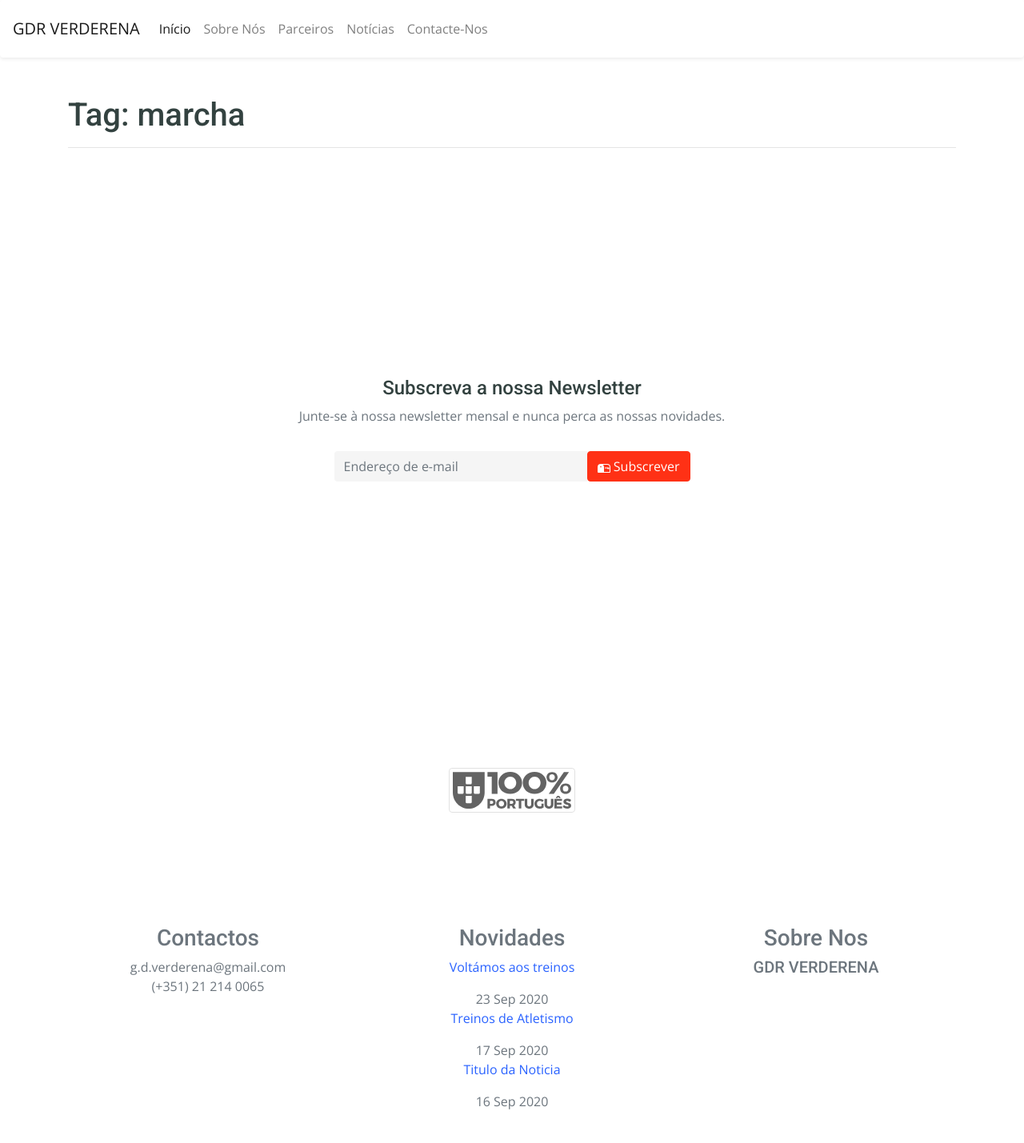
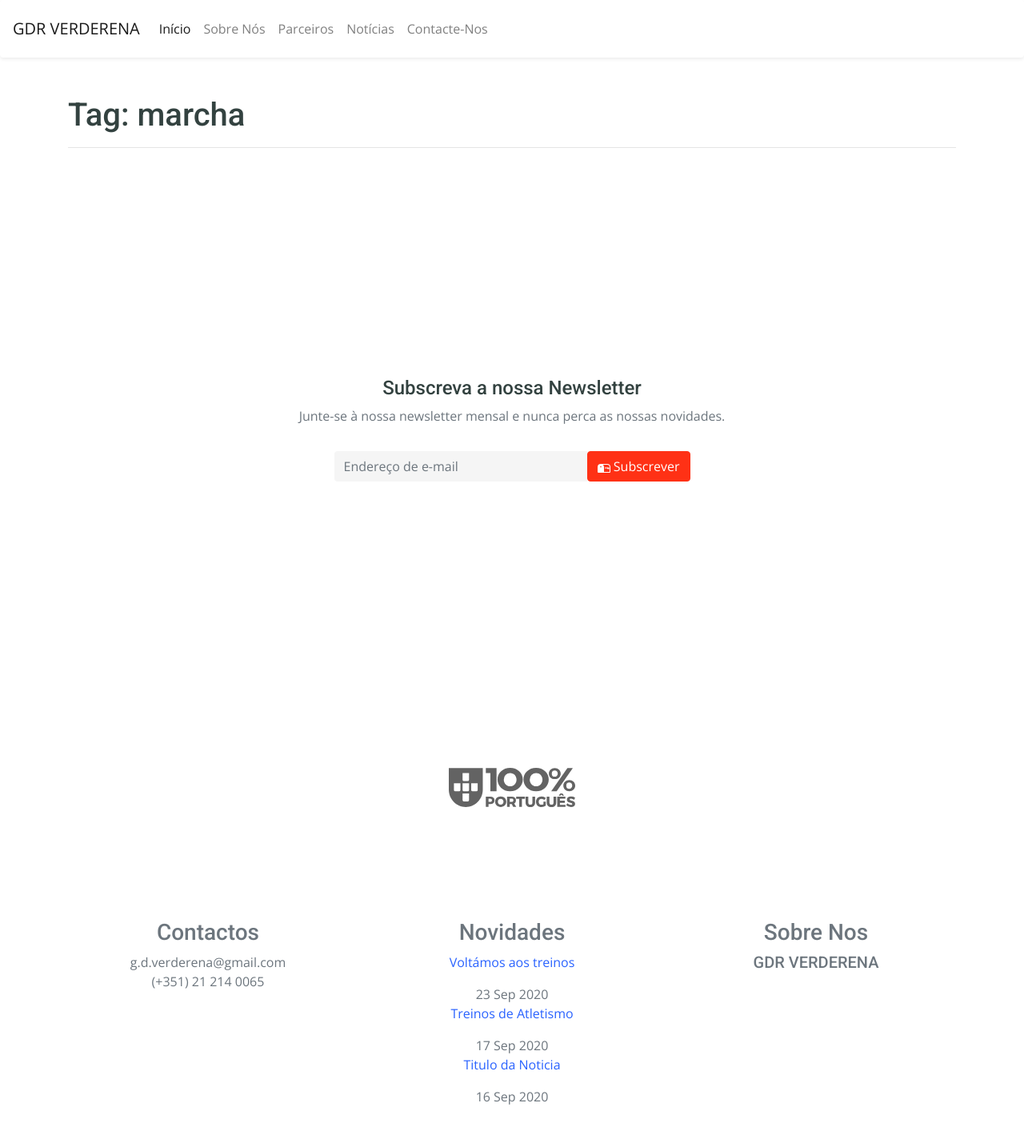
Before and after one commit to GDR-Verderena/gdr-verderena.github.io, a Jekyll site: the page built from tag/marcha.md, in a window 1280 px wide. Shown: the whole page at 80% size. Built offline with Jekyll 4.4.1, drawn with Linux system fonts in a browser that asks for light colours; nearby versions of some CDN libraries; library files that are not in the unit come from our copies.

Commit message:
Update default.html

```diff
--- a/_layouts/default.html
+++ b/_layouts/default.html
@@ -121,7 +121,7 @@
 
                 <div class="brands-m text-center d-flex-column partners ">
 
-                  <img class="w-25 m-4 img-fluid img-thumbnail" src="https://raw.githubusercontent.com/GDR-Verderena/gdr-verderena.github.io/c60336782f8fec741459a20495f04baf62e4aea2/assets/img/100-portugal.svg" alt="" draggable="false">
+                  <img class="w-25 m-4 img-fluid " src="https://raw.githubusercontent.com/GDR-Verderena/gdr-verderena.github.io/c60336782f8fec741459a20495f04baf62e4aea2/assets/img/100-portugal.svg" alt="" draggable="false">
 
 				</div>
               </div>
```
